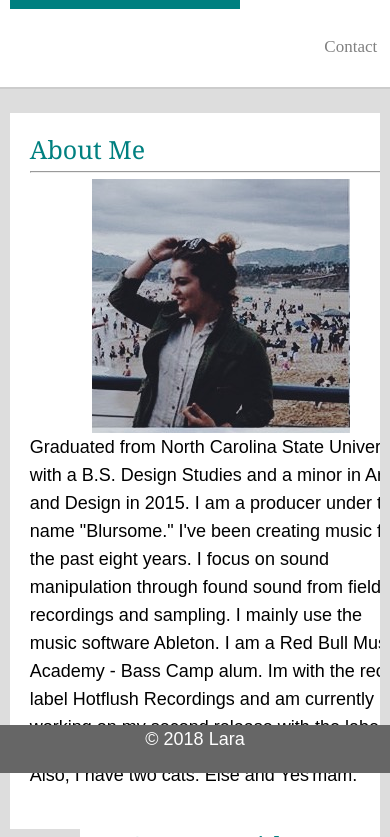
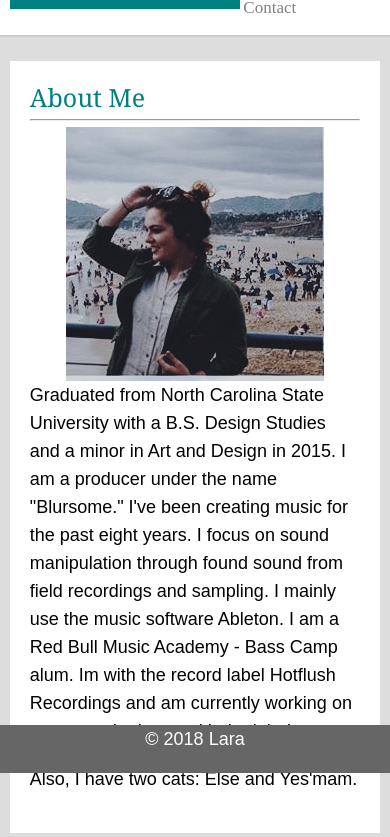
Before and after one commit to lswehbie/Responsive-Portfolio, a plain HTML site: page index.html in a window 390 px wide. Shown: the part 71-908 px from the top of the page. Drawn offline with Linux system fonts and the light colour scheme.

Commit message:
Responsive Portfolio

```diff
--- a/assets/css/style.css
+++ b/assets/css/style.css
@@ -140,15 +140,31 @@ footer{
 @media screen and (max-width: 980px) {
 
 	.container {
-		width: 750px;
+		width: 100%;
+	}
+
+	#nav-links {
+		margin-top: 80px;
+	}
+
+	.nav-li {
+		float: none;
+		display: inline-block;
+		padding: 10px 0;
 	}
 
 	header {
 		min-width: 100%;
 	}
 
+	.main {
+		padding-bottom: 100px;
+	}
+
 	.connect {
 		width: 300px;
+		margin: 50px auto 0;
+		float: none;
 	}
 
 	.profilepic {
@@ -158,8 +174,12 @@ footer{
 	}
 
 	.section {
-		width: 423px;
+		width: 100%;
+		/*width: 423px;*/
+		float: none;
 	}
+
+
 
 }
 
--- a/index.html
+++ b/index.html
@@ -28,7 +28,9 @@
 
 
 
-  <div class="container">
+
+
+    <div class="main container">
 
     <section class="section">
 
@@ -57,6 +59,8 @@
 
   </div>
 
+
+
   <footer>
 
     <p>&copy; 2018 Lara</p>
```
Also changed, not shown: contact.html (+5 -0 lines), portfolio.html (+4 -0 lines).
